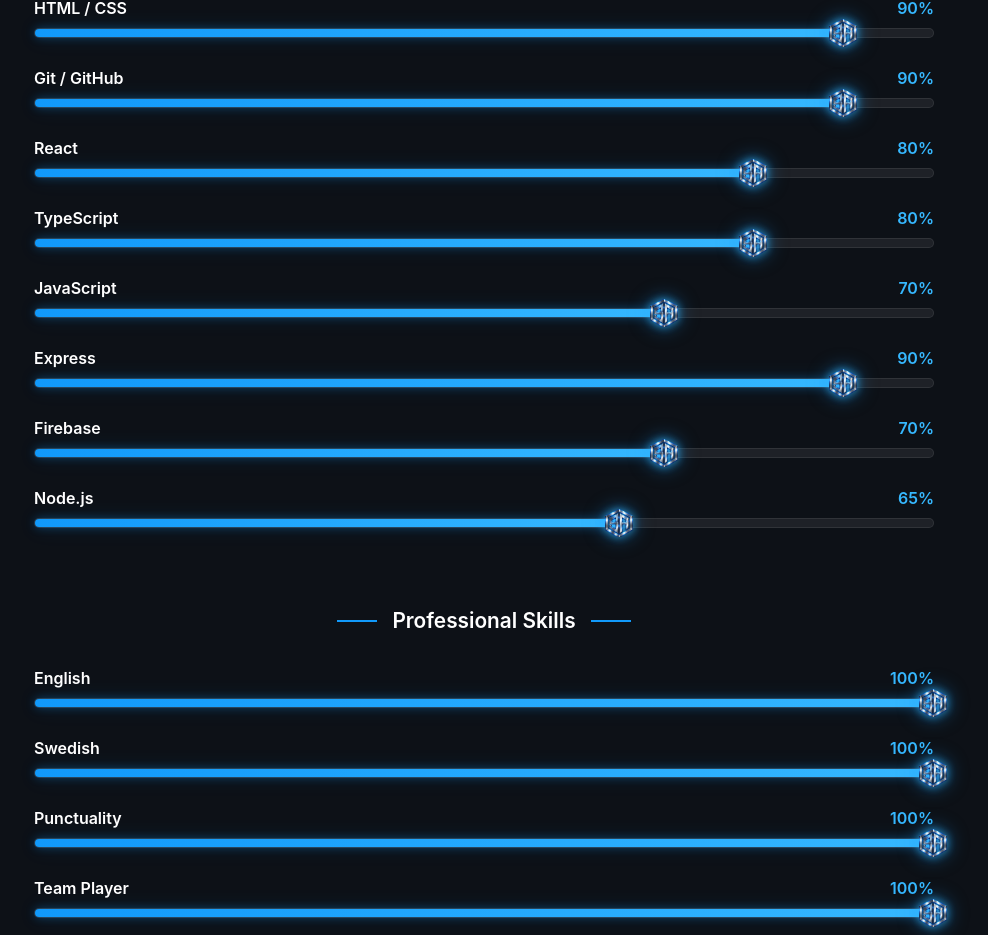
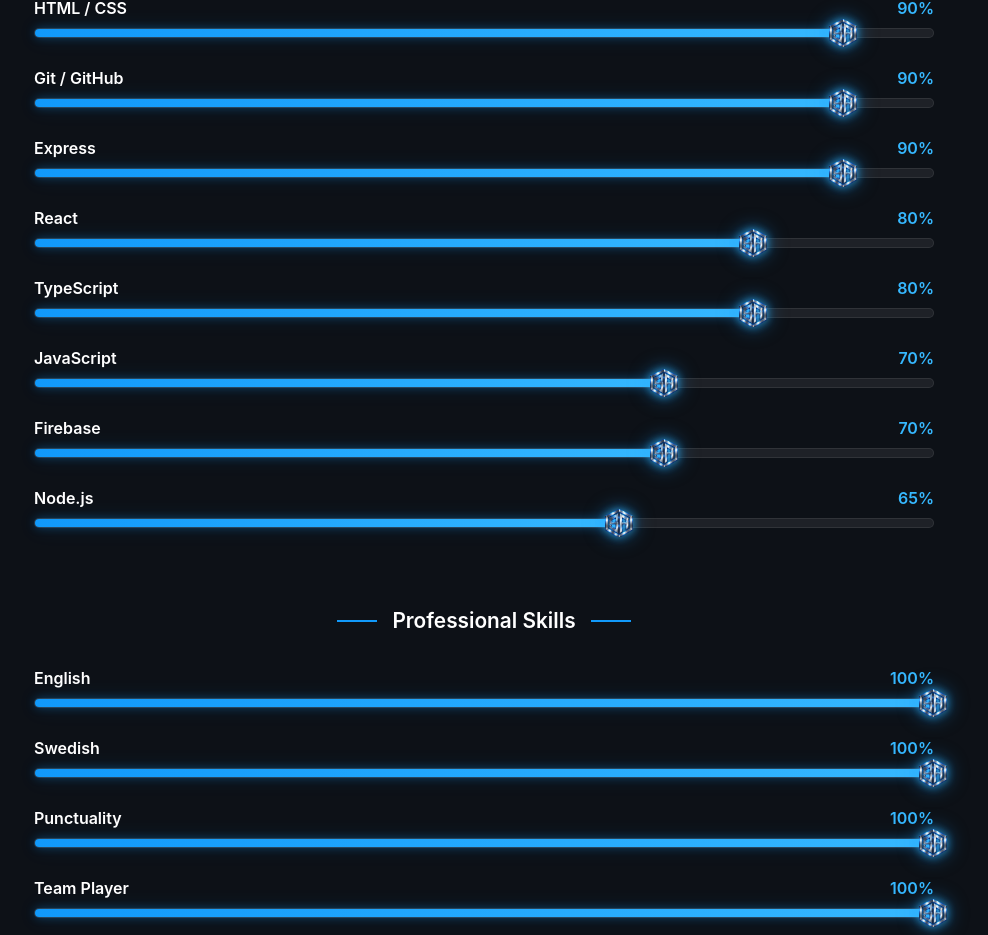
Before and after one commit to Swebass85/sebastian-portfolio, a React (Vite) app: page / in a window 1280 px wide. Shown: the part 2678-3613 px from the top of the page, without its empty margins (156-1144 px from the left). Built offline with nearby package versions, Linux system fonts and the light colour scheme.

Commit message:
Changed order, Skills

```diff
--- a/src/components/Skills.jsx
+++ b/src/components/Skills.jsx
@@ -6,10 +6,10 @@
   { name: "UX / UI", value: 95 },
   { name: "HTML / CSS", value: 90 },
   { name: "Git / GitHub", value: 90 },
+  { name: "Express", value: 90 },
   { name: "React", value: 80 },
   { name: "TypeScript", value: 80 },
   { name: "JavaScript", value: 70 },
-  { name: "Express", value: 90 },
   { name: "Firebase", value: 70 },
   { name: "Node.js", value: 65 },
 ];
```
